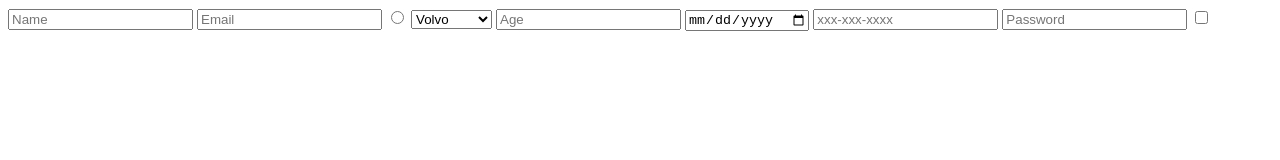
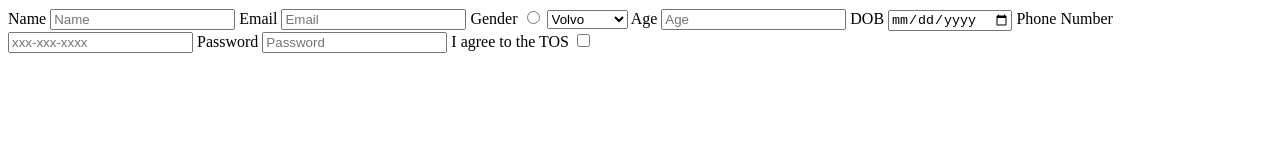
Before and after one commit to acciojob/signup-form-car-Skyer3108, a website: page main.html in a window 1280 px wide. Drawn offline with Linux system fonts and the light colour scheme.

Commit message:
created a submission

```diff
--- a/main.html
+++ b/main.html
@@ -11,10 +11,14 @@
 
 	<form method='post'>
 
+		<label for='name'>Name</label>
+
 		<input type='text' id='name' placeholder='Name' required/>
+		<label for='email'>Email</label>
 		<input type='email' id='email' placeholder='Email' required/>
-		<input type='radio' id='gender_m gender_f'  required/>
-
+		<label for='gender'>Gender</label>
+		<input type='radio' id='gender_m gender_f' name='gender'  required/>
+		<label for='cars'></label>
 		<select id="cars" name="cars">
   <option value="volvo">Volvo</option>
   <option value="saab">Saab</option>
@@ -22,12 +26,16 @@
   <option value="audi">Audi</option>
 </select>
 
-
+		<label for='age'>Age</label>
 		<input type='number' id='age' placeholder='Age' required/>
+		<label for='dob'>DOB</label>
 		<input type='date' id='dob'  required/>
+		<label for='tel'>Phone Number</label>
 		<input type='tel' id='tel' placeholder='xxx-xxx-xxxx' required/>
+		<label for='password'>Password</label>
 
 		<input type='password' id='password' placeholder='Password' required/>
+		<label for='tos'>I agree to the TOS</label>
 		<input type='checkbox' id='tos' required/>
 
 
```
